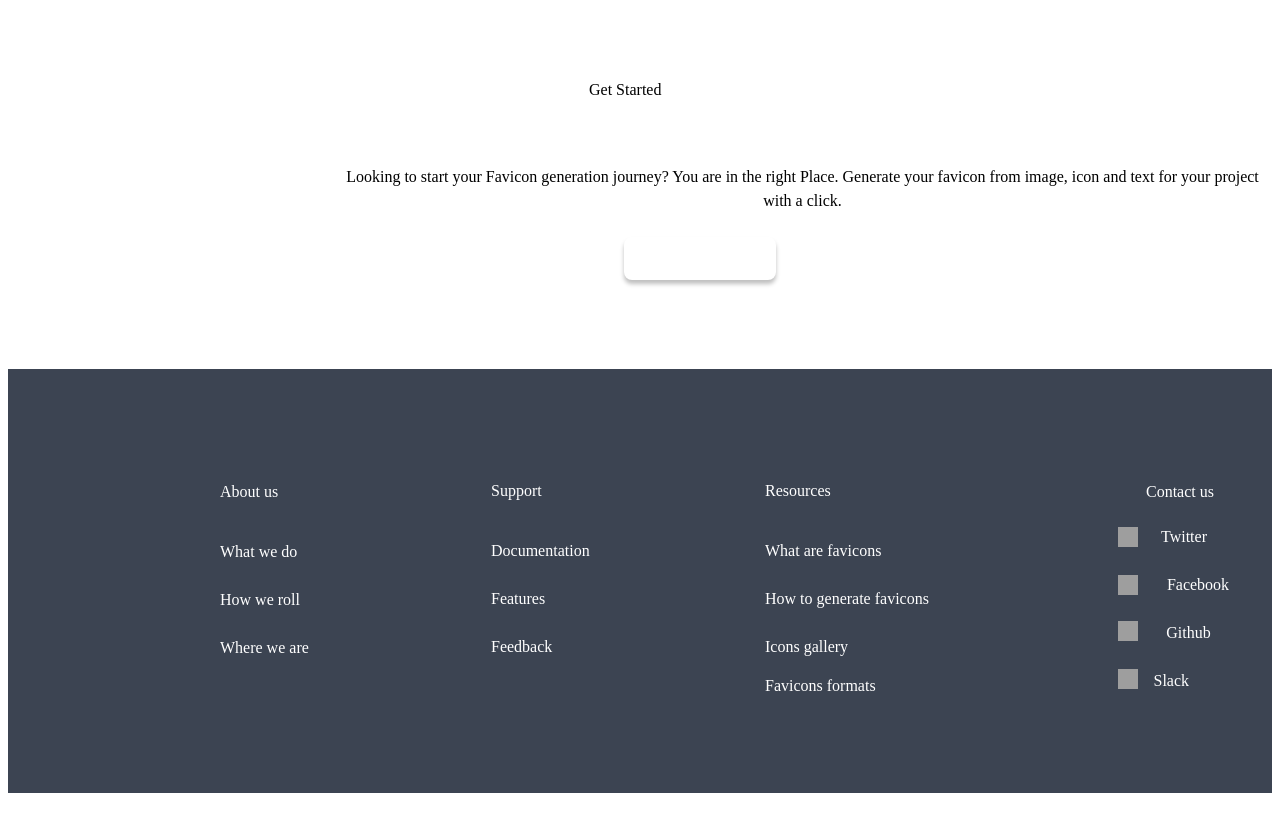
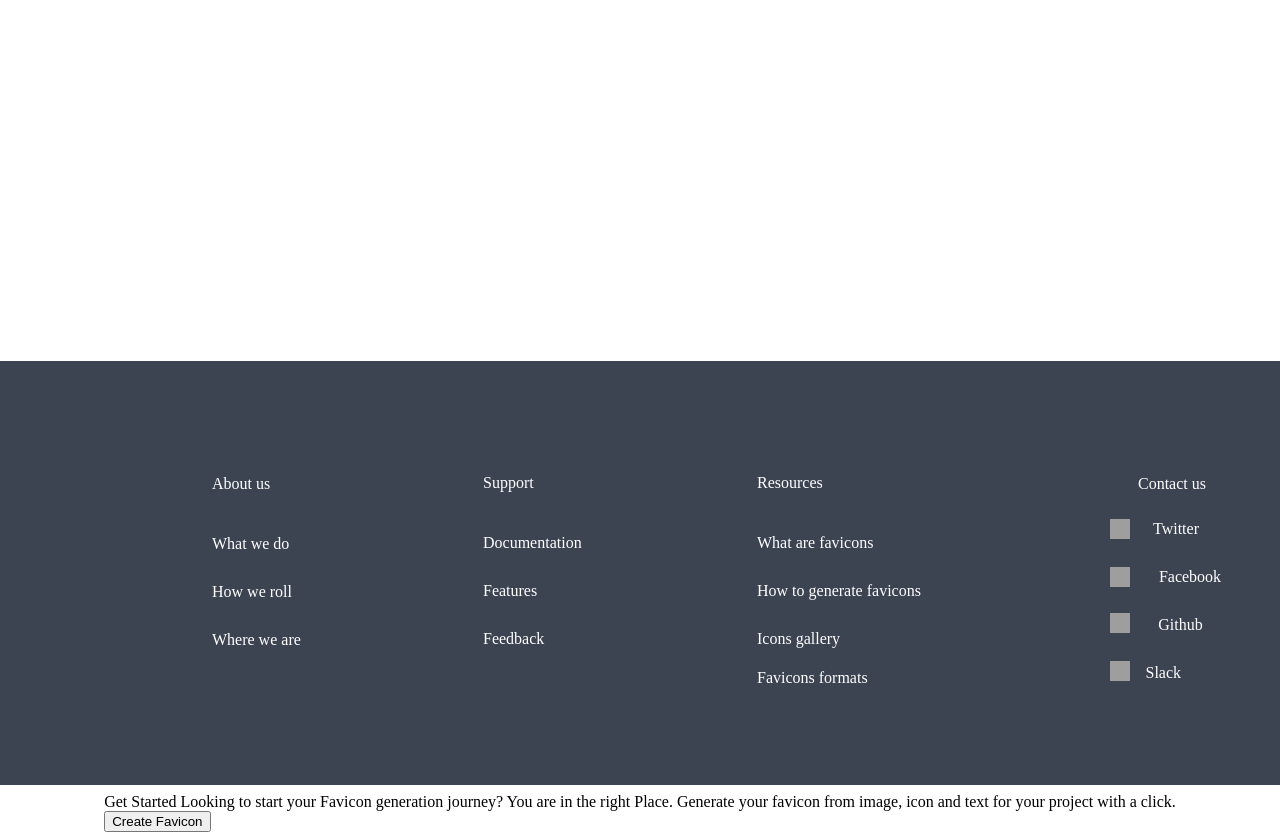
Before and after one commit to zuri-training/favicon-gen-team-66, a Django app: template frontend/templates/account/indexuser.html in a window 1280 px wide. Shown: the part 3153-3993 px from the top of the page. Before the commit the page ends 3946 px from the top, so only its background shows below. Run offline with Django 4.2, Linux system fonts and the light colour scheme; the template is opened without the code that fills it, so the values that code supplies are empty; grey boxes are pictures that could not be loaded.

Commit message:
Update indexuser.html

```diff
--- a/frontend/templates/account/indexuser.html
+++ b/frontend/templates/account/indexuser.html
@@ -6,7 +6,9 @@
       <meta http-equiv="X-UA-Compatible" content="IE=edge" />
       <meta name="viewport" content="width=device-width, initial-scale=1.0" />
       <link href="./indexuser.css" rel="stylesheet" />
+
       <title>GenZicons</title>
+
     </head>
     <body>
       <div>
@@ -20,10 +22,10 @@
             />
             <span class="home-active-state-text">
               <span class="home-active-state-text01">Generate</span>
-              <span class="home-active-state-text02"></span>
+              <span class="home-active-state-text02"></span><br>
               <span class="home-active-state-text03">your personal</span><br>
               <span class="home-active-state-text04">favicon</span>
-              <span>with ease.</span>
+              <span class="home-active-state-text03"> with ease.</span>
             </span>
             <span class="home-active-state-text06">
               <span>
@@ -31,12 +33,11 @@
                 project with a click
               </span>
             </span>
-            <div class="home-active-state-group169">
-              <div class="home-active-state-frame202">
-                <span class="home-active-state-text08">
-                  <span>Create favicon</span>
-                </span>
-              </div>
+
+                <button  type="button" class="home-active-state-text08">
+                  Create favicon
+                </button>
+
             </div>
             <img
               src="https://aheioqhobo.cloudimg.io/v7/_playground-bucket-v2.teleporthq.io_/a0ab3177-809b-4999-918d-ff8de9adfa5c/c823a40d-1191-4a45-8757-76a2dd400366?org_if_sml=164299"
@@ -46,9 +47,7 @@
             <span class="home-active-state-text10"
               ><span>How It Works</span></span
             >
-            <span class="home-active-state-text12 headerB3">
-              <span>Get Started</span>
-            </span>
+
             <div class="home-active-state-group233">
               <div class="home-active-state-group232">
                 <span class="home-active-state-text14 headerR2">
@@ -280,46 +279,49 @@
                 </div>
               </div>
             </div>
-            <span class="home-active-state-text83">
-              <span>
-                Looking to start your Favicon generation journey? You are in the
-                right Place. Generate your favicon from image, icon and text for
-                your project with a click.
+            <div>
+              <span class="home-active-state-text11 headerB3"><span>Get Started</span></span>
+              <span class="home-text81">
+                <span>
+                  Looking to start your Favicon generation journey? You are in the right
+                  Place. Generate your favicon from image, icon and text for your
+                  project with a click.
+                </span>
               </span>
-            </span>
-            <div class="home-active-state-group184">
-              <div class="home-active-state-frame2021">
-                <span class="home-active-state-text85">
-                  <span>Create Favicon</span>
-                </span>
+              <div class="home-group184">
+
+                <button type="button" class="home-text83">Create Favicon
+                </button>
+
               </div>
             </div>
             <div class="home-active-state-header">
               <div class="home-active-state-frame199">
                 <div class="home-active-state-frame196">
                   <span class="home-active-state-text87 bodyRegular4">
-                    <span>Favicons</span>
+                    <span><a href="#">Favicons</a></span>
                   </span>
                 </div>
                 <div class="home-active-state-frame197">
                   <span class="home-active-state-text89 bodyRegular4">
-                    <span>Contact us</span>
+                    <span><a href="#">Contact us</a></span>
                   </span>
                 </div>
                 <div class="home-active-state-frame198">
                   <span class="home-active-state-text91 bodyRegular4">
-                    <span>Tutorial</span>
+                    <span><a href="#">Tutorial</a></span>
                   </span>
                 </div>
               </div>
             </div>
-            <img
-              src="https://aheioqhobo.cloudimg.io/v7/_playground-bucket-v2.teleporthq.io_/a0ab3177-809b-4999-918d-ff8de9adfa5c/810eb39c-f650-4fde-bd18-d3695810fe58?org_if_sml=16963"
-              alt="ProjectTeam66FaviconGeneratorremovebgpreview2:126"
+            <a href="#"><img
+              src="images/fav.png"
+              alt="Logo"
               class="home-active-state-project-team66favicon-generatorremovebgpreview"
-            />
+            /></a>
             <div class="home-active-state-frame215">
-              <span class="home-active-state-text93"><span>Log out</span></span>
+              <a href="#"><span class="home-active-state-text93"><span>Logout</span></span>
+              </a>
             </div>
           </div>
         </div>
```
